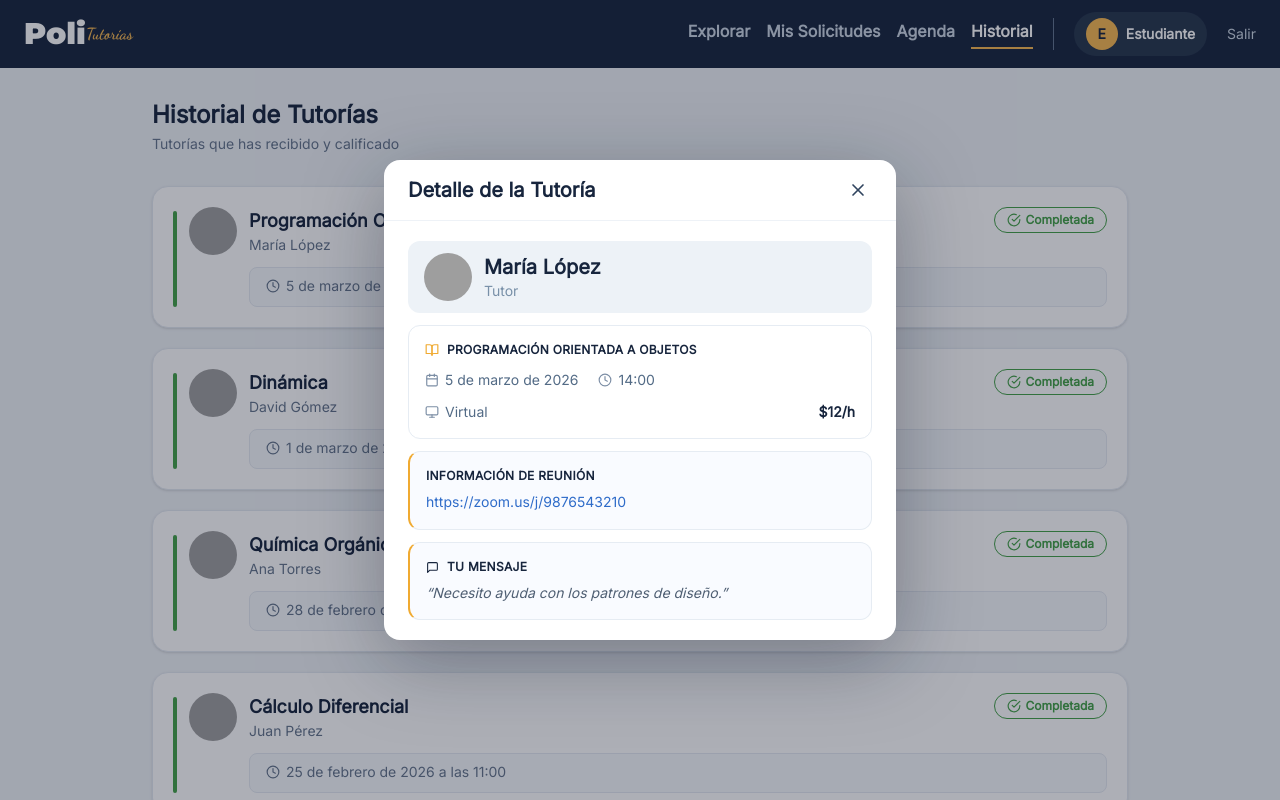
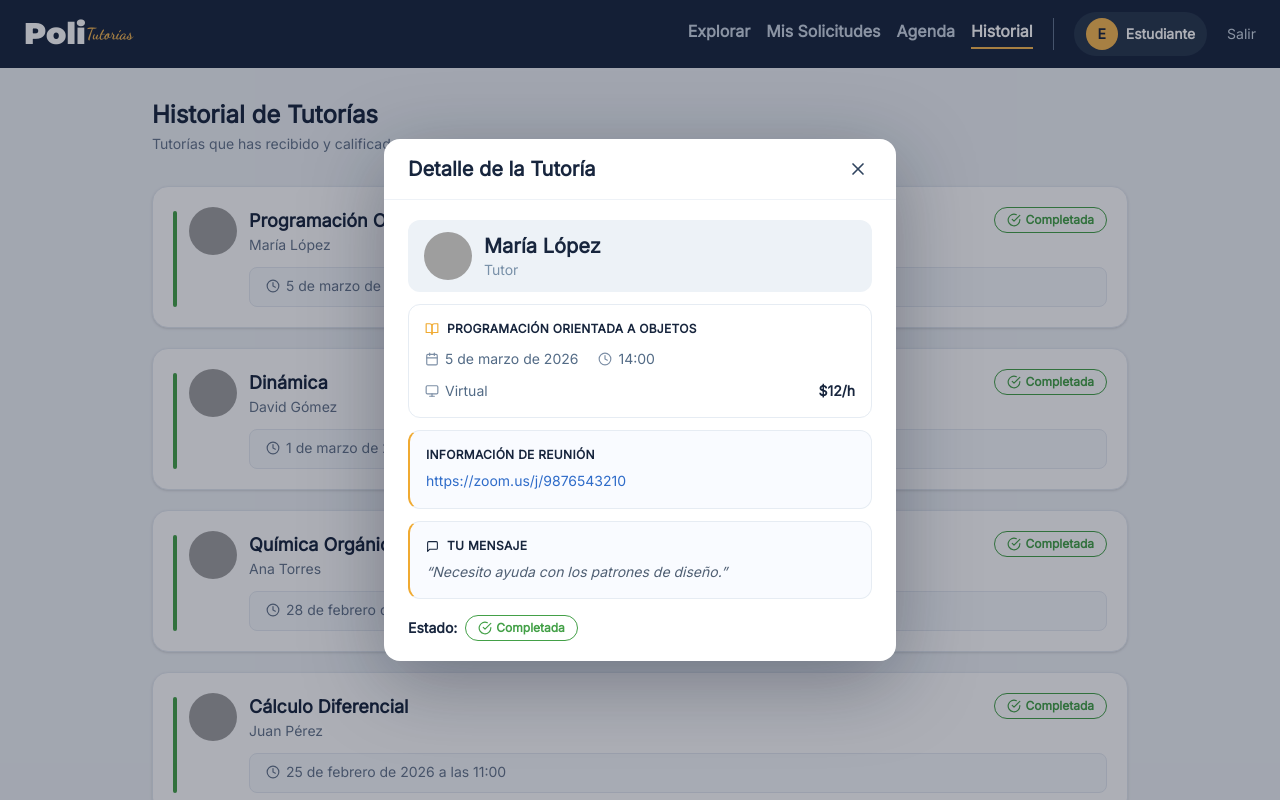
Before and after one commit to PoliTutorias/politutorias-frontend, a Next.js app: page /historial in a window 1280 px wide. Both pictures are taken after a click on the button 640 px from the left and 257 px from the top of the page. Shown: the top 800 px of the page. Built offline with nearby package versions, Linux system fonts and the light colour scheme; grey boxes are pictures that could not be loaded.

Commit message:
HU40-T22 feat(modal): renderizar etiqueta de estado en ModalDetalleTutoria

```diff
--- a/src/components/historial-ui/ModalDetalleTutoria/ModalDetalleTutoria.tsx
+++ b/src/components/historial-ui/ModalDetalleTutoria/ModalDetalleTutoria.tsx
@@ -2,7 +2,7 @@
 
 import { useEffect, useState } from 'react';
 import Image from 'next/image';
-import { FiX, FiBookOpen, FiCalendar, FiClock, FiMonitor, FiMessageSquare } from 'react-icons/fi';
+import { FiX, FiBookOpen, FiCalendar, FiClock, FiMonitor, FiMessageSquare, FiCheckCircle, FiAlertCircle } from 'react-icons/fi';
 import { fetchDetalleAction } from '@/actions/historial/tutoriaActions';
 import type { TutoriaDetalleDTO } from '@/interfaces/historial/HistorialTypes';
 
@@ -184,6 +184,22 @@ export function ModalDetalleTutoria({ tutoriaId, isOpen, onClose }: ModalDetalle
                   </p>
                 </section>
               )}
+
+              {/* Etiqueta de estado */}
+              <div className="flex items-center gap-2 pt-1">
+                <span className="text-sm font-semibold text-primary">Estado:</span>
+                {tutoriaDetalle.estado === 'COMPLETADA' ? (
+                  <span className="inline-flex items-center gap-1 rounded-full border border-[#43a047] px-3 py-1 text-xs font-semibold text-[#43a047]">
+                    <FiCheckCircle size={14} />
+                    Completada
+                  </span>
+                ) : (
+                  <span className="inline-flex items-center gap-1 rounded-full border border-[#e53935] px-3 py-1 text-xs font-semibold text-[#e53935]">
+                    <FiAlertCircle size={14} />
+                    Inasistencia
+                  </span>
+                )}
+              </div>
             </>
           )}
         </div>
```
